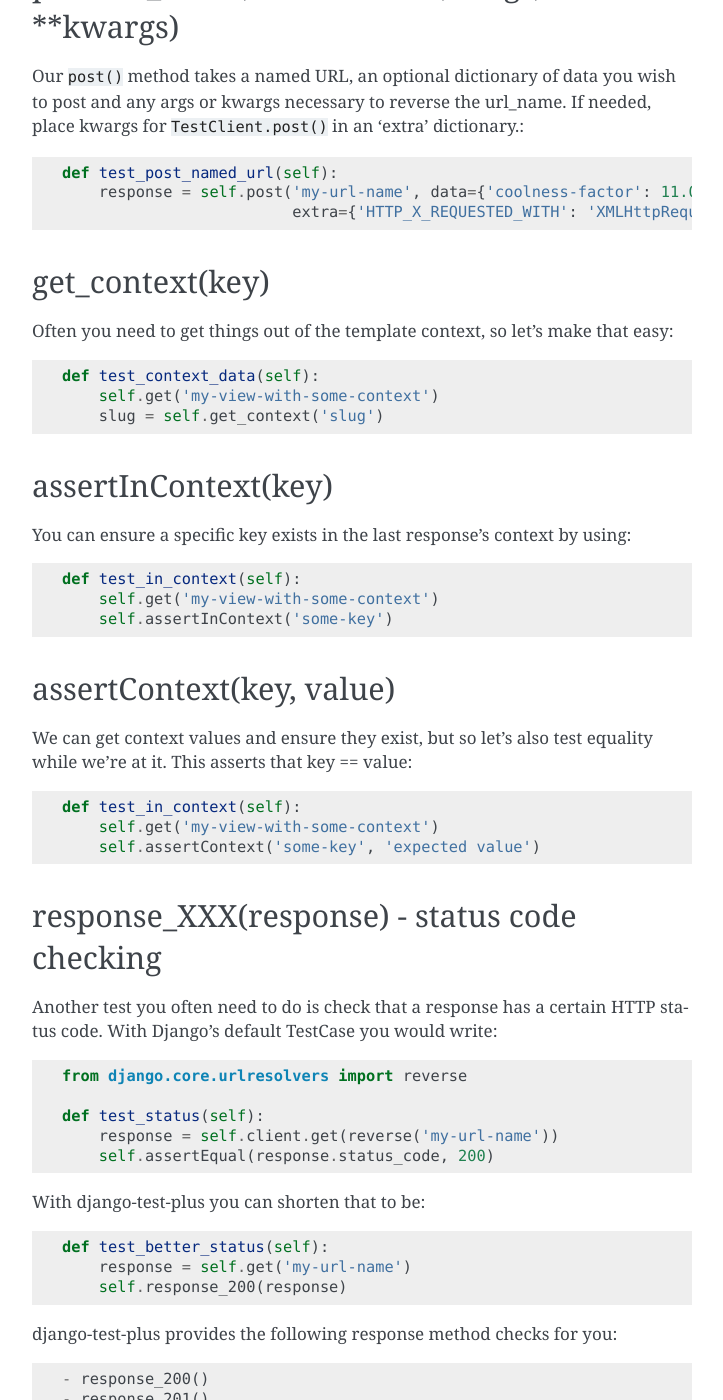
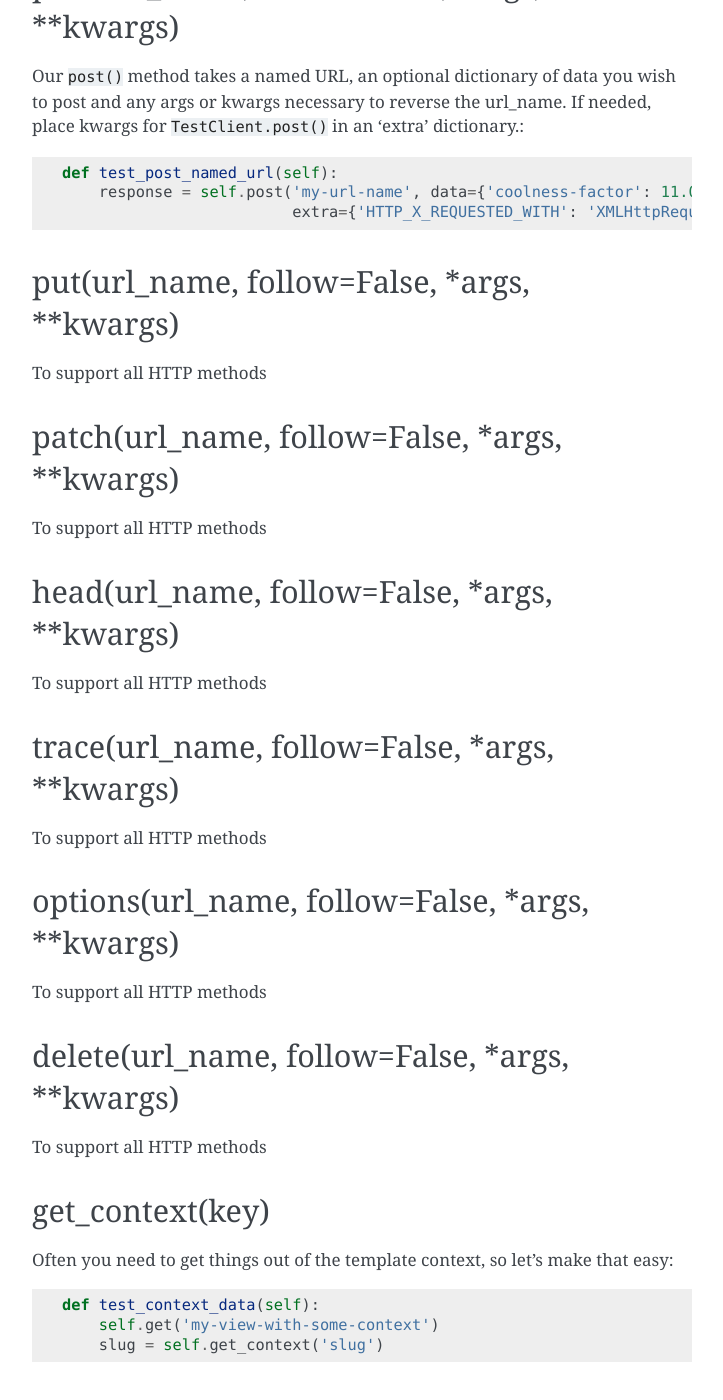
Before and after one commit to revsys/django-test-plus, a Sphinx documentation site: the page built from docs/methods.rst, in a window 1280 px wide and 1400 px high, scrolled down 1529 px. Shown: the whole window, without its empty margins (388-1111 px from the left). Built offline with Sphinx 7.4.7, drawn with Linux system fonts in a browser that asks for light colours; some of the changed text lies outside the part shown.

Commit message:
Adjust docs and bump version for release

```diff
--- a/CHANGELOG.txt
+++ b/CHANGELOG.txt
@@ -1,5 +1,11 @@
 Changes
 =======
+
+version 1.0.15 - August 18th, 2016
+----------------------------------
+
+  - Added helper methods for more HTTP methods like put, patch, and trace
+  - Added assertResponseContains and assertResponseNotContains
 
 version 1.0.14 - June 25th, 2016
 --------------------------------
--- a/README.rst
+++ b/README.rst
@@ -133,6 +133,8 @@ If needed, place kwargs for ``TestClient.post()`` in an 'extra' dictionary.::
     def test_post_named_url(self):
         response = self.post('my-url-name', data={'coolness-factor': 11.0},
                              extra={'HTTP_X_REQUESTED_WITH': 'XMLHttpRequest'})
+
+*NOTE* Along with the frequently used get and post, we support all of the HTTP verbs such as put, patch, head, trace, options, and delete in the same fashion.
 
 get_context(key)
 ~~~~~~~~~~~~~~~~
--- a/docs/methods.rst
+++ b/docs/methods.rst
@@ -69,6 +69,37 @@ If needed, place kwargs for ``TestClient.post()`` in an 'extra' dictionary.::
     def test_post_named_url(self):
         response = self.post('my-url-name', data={'coolness-factor': 11.0},
                              extra={'HTTP_X_REQUESTED_WITH': 'XMLHttpRequest'})
+
+
+put(url\_name, follow=False, \*args, \*\*kwargs)
+~~~~~~~~~~~~~~~~~~~~~~~~~~~~~~~~~~~~~~~~~~~~~~~~
+
+To support all HTTP methods
+
+patch(url\_name, follow=False, \*args, \*\*kwargs)
+~~~~~~~~~~~~~~~~~~~~~~~~~~~~~~~~~~~~~~~~~~~~~~~~
+
+To support all HTTP methods
+
+head(url\_name, follow=False, \*args, \*\*kwargs)
+~~~~~~~~~~~~~~~~~~~~~~~~~~~~~~~~~~~~~~~~~~~~~~~~
+
+To support all HTTP methods
+
+trace(url\_name, follow=False, \*args, \*\*kwargs)
+~~~~~~~~~~~~~~~~~~~~~~~~~~~~~~~~~~~~~~~~~~~~~~~~
+
+To support all HTTP methods
+
+options(url\_name, follow=False, \*args, \*\*kwargs)
+~~~~~~~~~~~~~~~~~~~~~~~~~~~~~~~~~~~~~~~~~~~~~~~~
+
+To support all HTTP methods
+
+delete(url\_name, follow=False, \*args, \*\*kwargs)
+~~~~~~~~~~~~~~~~~~~~~~~~~~~~~~~~~~~~~~~~~~~~~~~~
+
+To support all HTTP methods
 
 get_context(key)
 ~~~~~~~~~~~~~~~~
--- a/setup.py
+++ b/setup.py
@@ -14,7 +14,7 @@ f.close()
 
 setup(
     name='django-test-plus',
-    version="1.0.14",
+    version="1.0.15",
     description="django-test-plus provides useful additions to Django's default TestCase",
     long_description=readme,
     author='Frank Wiles',
```
